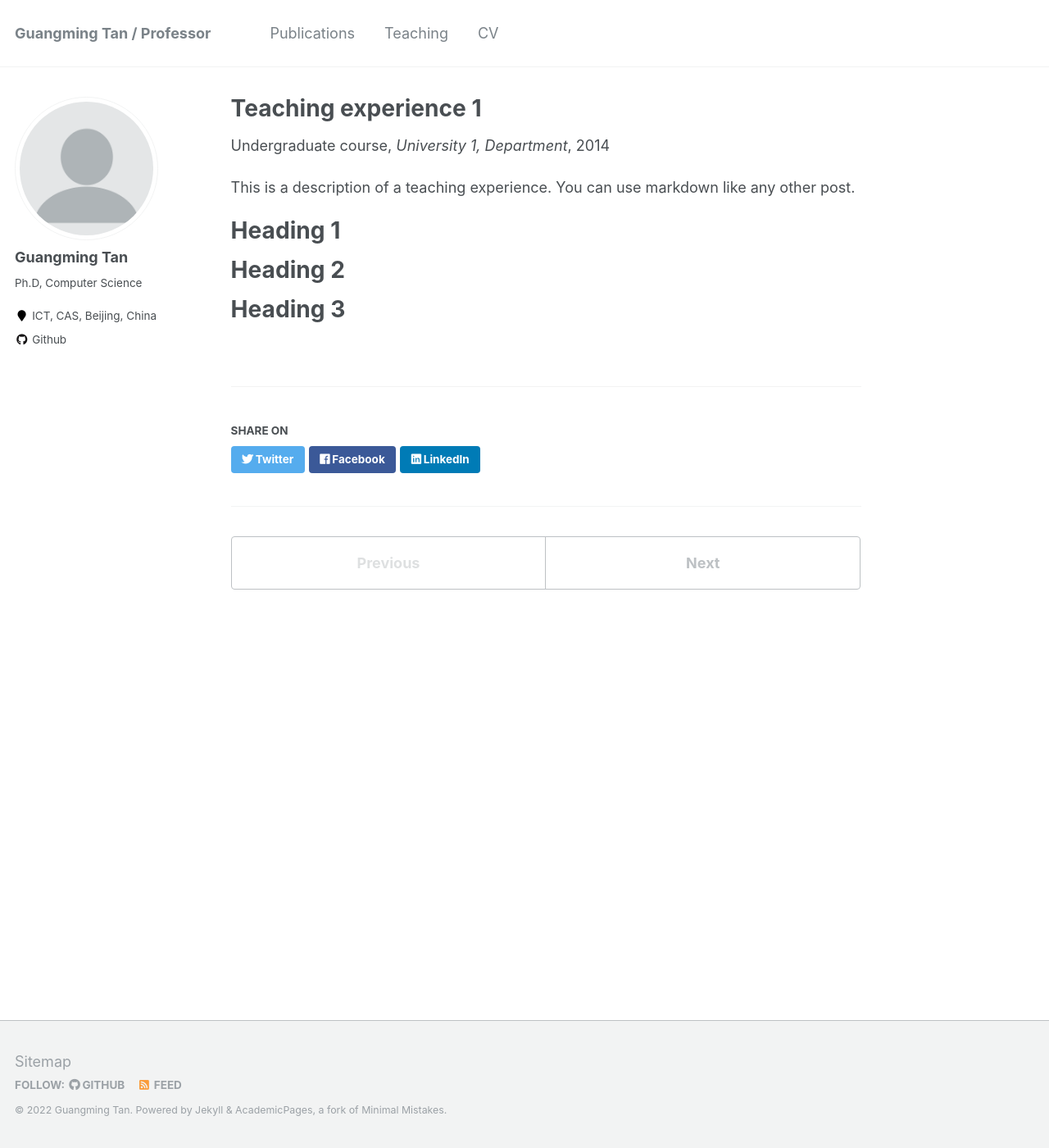
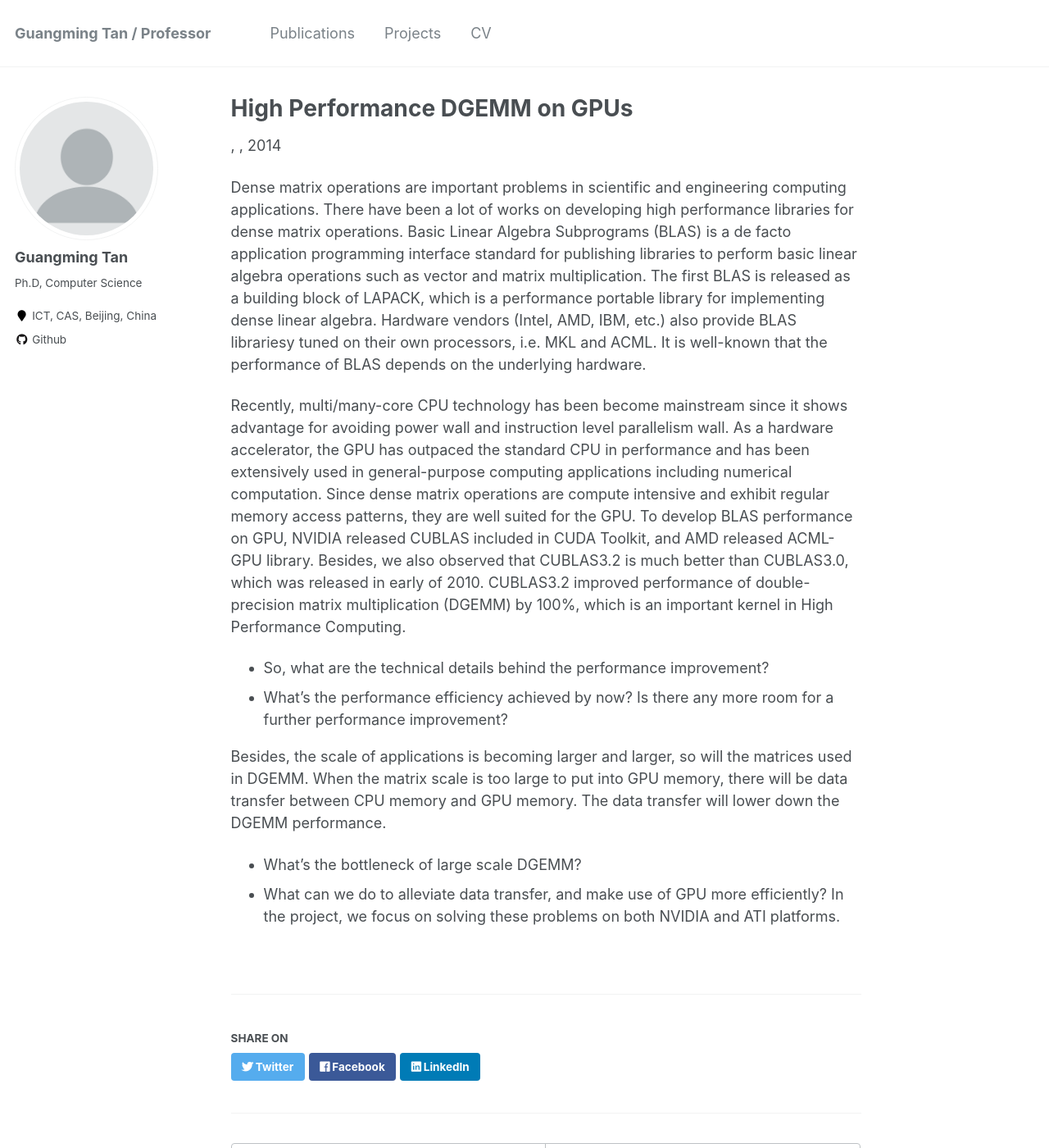
Before and after one commit to TanNiu/TanNiu.github.io, a Jekyll site: the page built from _teaching/2014-spring-teaching-1.md, in a window 1280 px wide and 1400 px high. Shown: the whole window at 82% size. Built offline with Jekyll 4.4.1, drawn with Linux system fonts in a browser that asks for light colours.

Commit message:
update about

```diff
--- a/_data/navigation.yml
+++ b/_data/navigation.yml
@@ -6,7 +6,7 @@ main:
     #  - title: "Talks"
     #url: /talks/
 
-  - title: "Teaching"
+  - title: "Projects"
     url: /teaching/
 
     #  - title: "Portfolio"
--- a/_teaching/2014-spring-teaching-1.md
+++ b/_teaching/2014-spring-teaching-1.md
@@ -1,20 +1,33 @@
 ---
-title: "Teaching experience 1"
+title: "High Performance DGEMM on GPUs"
 collection: teaching
-type: "Undergraduate course"
+type: ""
 permalink: /teaching/2014-spring-teaching-1
-venue: "University 1, Department"
+venue: ""
 date: 2014-01-01
 location: "City, Country"
 ---
 
-This is a description of a teaching experience. You can use markdown like any other post.
+Dense matrix operations are important problems in scientific and engineering computing applications.
+There have been a lot of works on developing high performance libraries for dense matrix operations.
+Basic Linear Algebra Subprograms (BLAS) is a de facto application programming interface standard for publishing libraries to perform basic linear algebra operations such as vector and matrix multiplication.
+The first BLAS is released as a building block of LAPACK, which is a performance portable library for implementing dense linear algebra.
+Hardware vendors (Intel, AMD, IBM, etc.) also provide BLAS librariesy tuned on their own processors, i.e. MKL and ACML.
+It is well-known that the performance of BLAS depends on the underlying hardware.
 
-Heading 1
-======
+Recently, multi/many-core CPU technology has been become mainstream since it shows advantage for avoiding power wall and instruction level parallelism wall.
+As a hardware accelerator, the GPU has outpaced the standard CPU in performance and has been extensively used in general-purpose computing applications including numerical computation.
+Since dense matrix operations are compute intensive and exhibit regular memory access patterns, they are well suited for the GPU.
+To develop BLAS performance on GPU, NVIDIA released CUBLAS included in CUDA Toolkit, and AMD released ACML-GPU library.
+Besides, we also observed that CUBLAS3.2 is much better than CUBLAS3.0, which was released in early of 2010.
+CUBLAS3.2 improved performance of double-precision matrix multiplication (DGEMM) by 100%, which is an important kernel in High Performance Computing.
 
-Heading 2
-======
+* So, what are the technical details behind the performance improvement?
+* What's the performance efficiency achieved by now? Is there any more room for a further performance improvement?
 
-Heading 3
-======
+Besides, the scale of applications is becoming larger and larger, so will the matrices used in DGEMM.
+When the matrix scale is too large to put into GPU memory, there will be data transfer between CPU memory and GPU memory.
+The data transfer will lower down the DGEMM performance.
+* What's the bottleneck of large scale DGEMM?
+* What can we do to alleviate data transfer, and make use of GPU more efficiently?
+In the project, we focus on solving these problems on both NVIDIA and ATI platforms.
```
